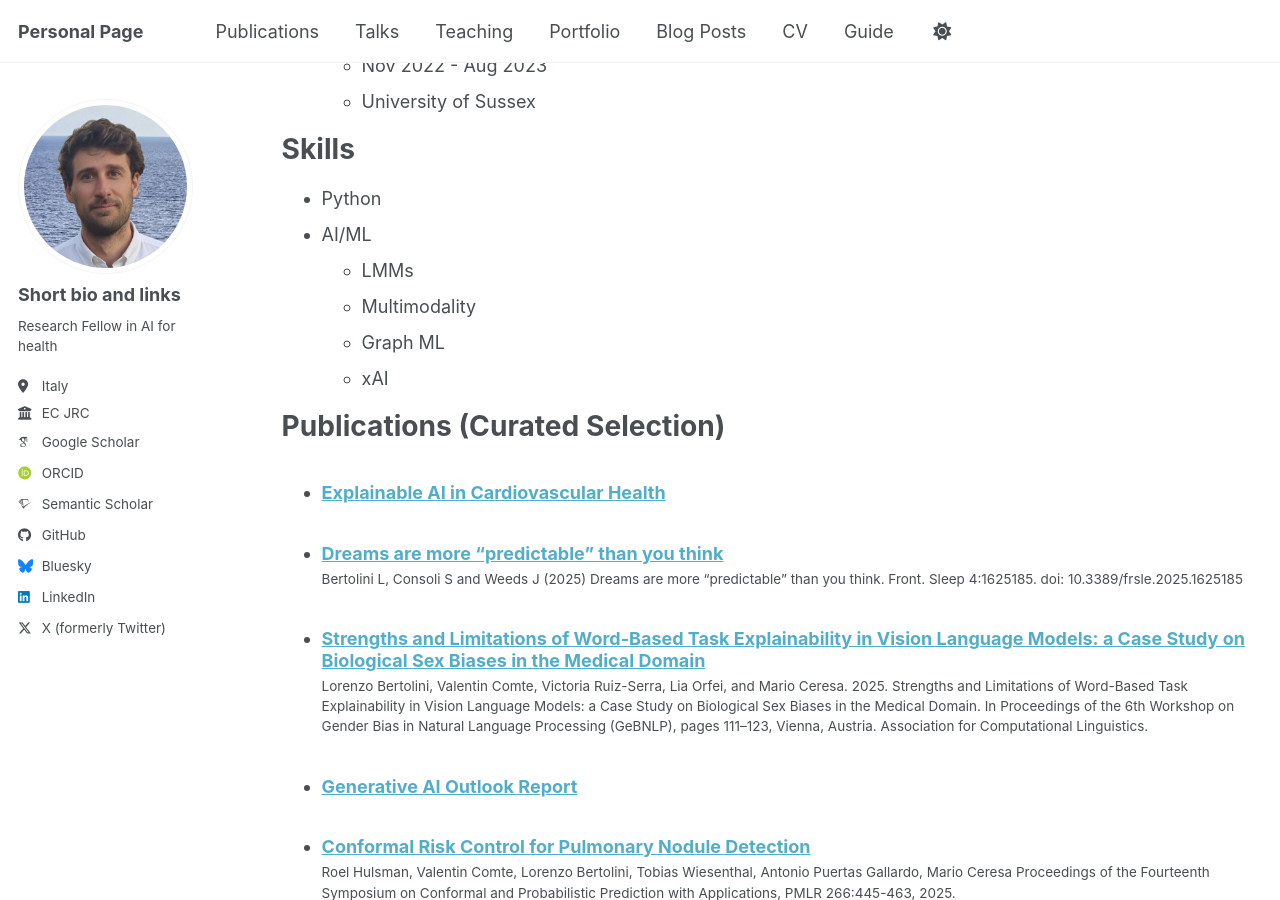
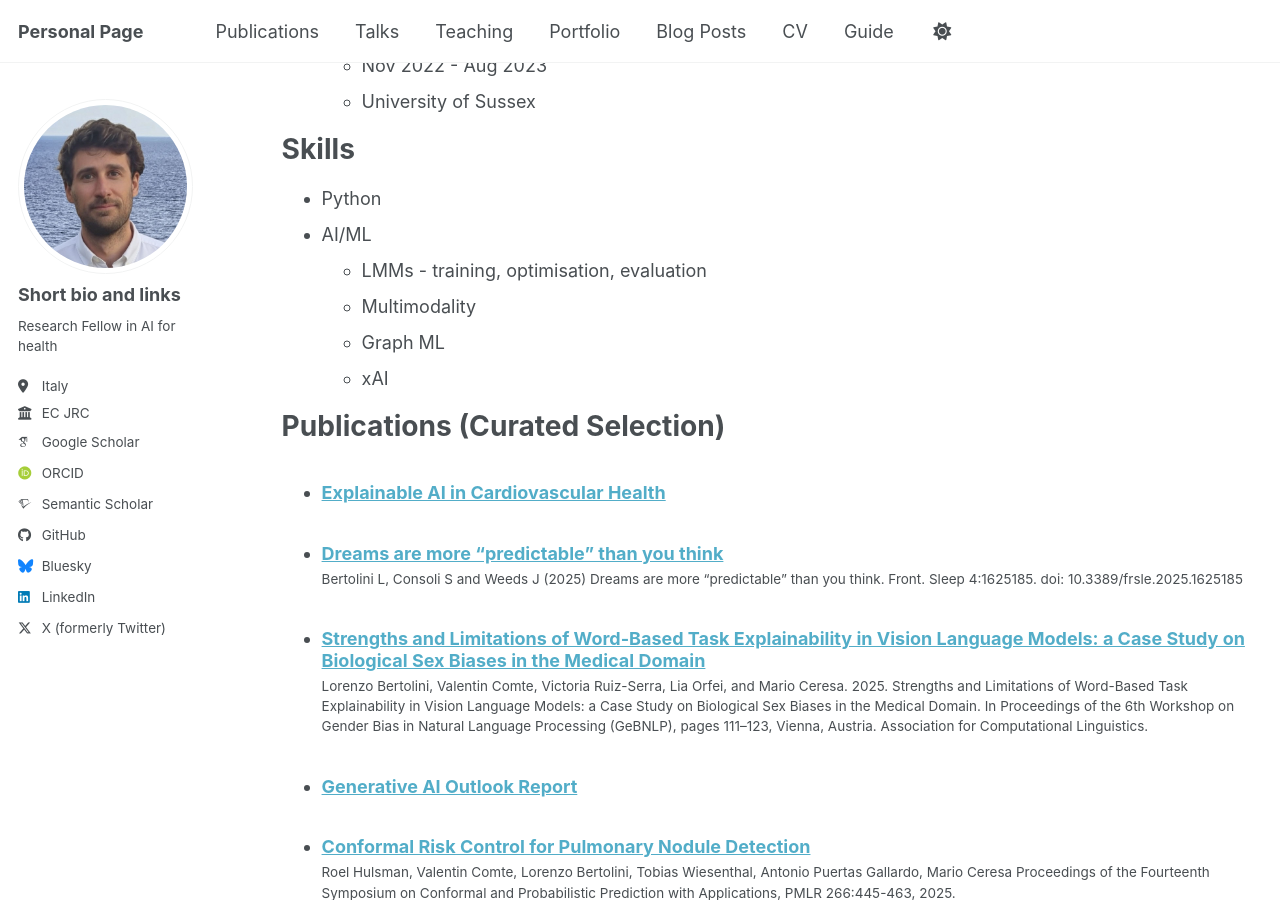
Before and after one commit to lorenzoscottb/lorenzoscottb.github.io, a Jekyll site: the page built from _pages/cv.md, in a window 1280 px wide and 900 px high, scrolled down 517 px. Built offline with Jekyll 4.4.1, drawn with Linux system fonts in a browser that asks for light colours; some web fonts are replaced; a script bundle is joined from its source files by our own code; library files that are not in the unit come from our copies.

Commit message:
Update cv.md

```diff
--- a/_pages/cv.md
+++ b/_pages/cv.md
@@ -30,7 +30,7 @@ Skills
 ======
 * Python
 * AI/ML
-  * LMMs
+  * LMMs - training, optimisation, evaluation
   * Multimodality
   * Graph ML
   * xAI
```
